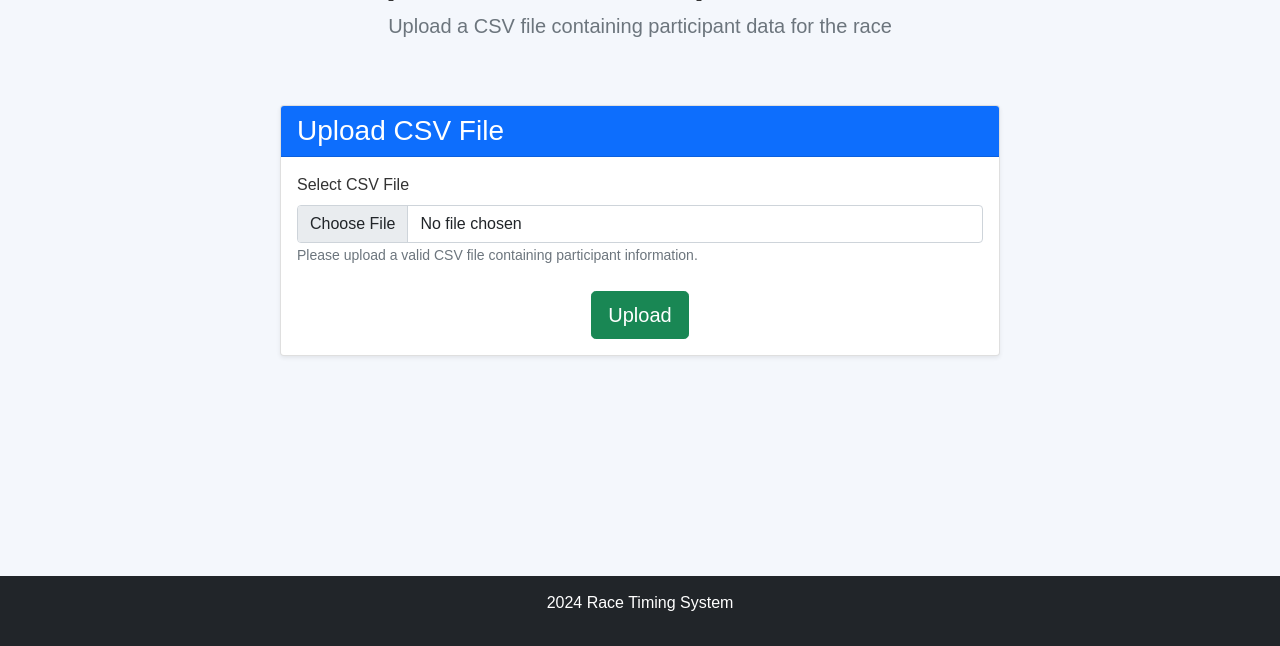
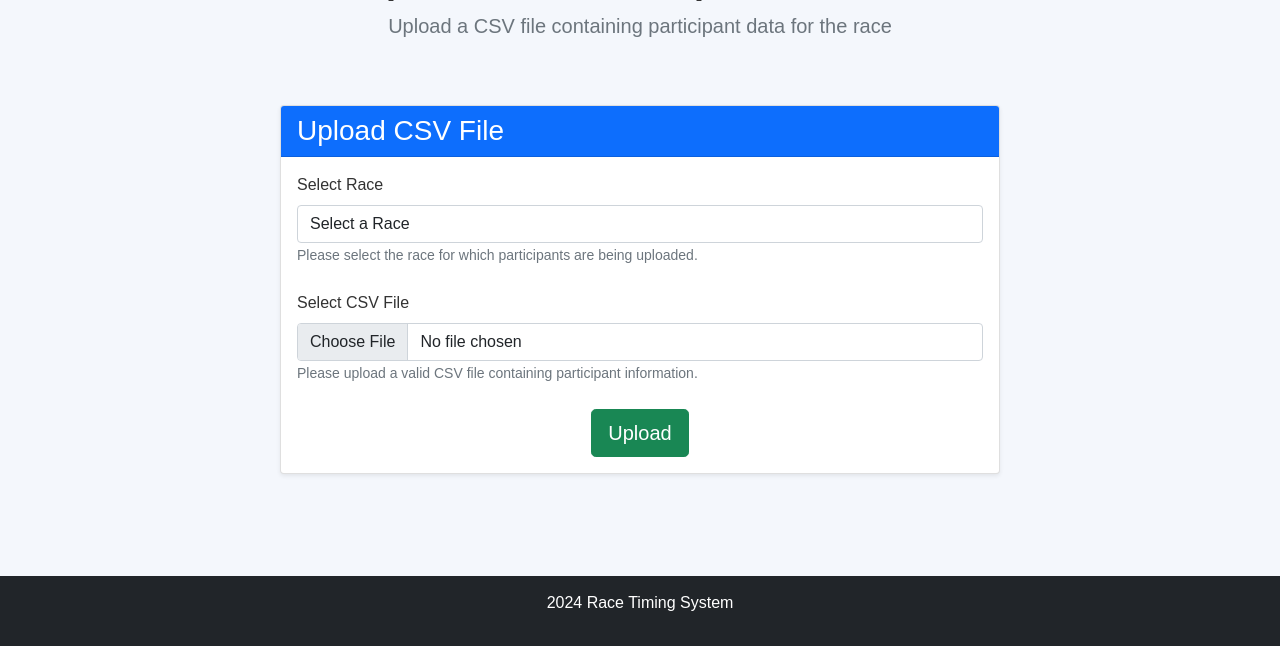
Before and after one commit to JakeGT/RaceTimingSystem, a Django app: page /upload-participants/ in a window 1280 px wide. Shown: the part 154-800 px from the top of the page. Run offline with Django 5.2, Linux system fonts and the light colour scheme; data comes from the database, SQL or seed files in the repository.

Commit message:
Reconfigured UI

```diff
--- a/running/app/templates/app/upload_participants.html
+++ b/running/app/templates/app/upload_participants.html
@@ -37,6 +37,18 @@
                     <form method="POST" enctype="multipart/form-data">
                         {% csrf_token %}
 
+                        <!-- Race Selection Dropdown -->
+                        <div class="form-group mb-4">
+                            <label for="race" class="form-label">Select Race</label>
+                            <select name="race_id" id="race" class="form-control" required>
+                                <option value="" disabled selected>Select a Race</option>
+                                {% for race in races %}
+                                    <option value="{{ race.id }}">{{ race.name }}</option>
+                                {% endfor %}
+                            </select>
+                            <small class="form-text text-muted">Please select the race for which participants are being uploaded.</small>
+                        </div>
+
                         <!-- File Upload Input -->
                         <div class="form-group mb-4">
                             <label for="file" class="form-label">Select CSV File</label>
--- a/running/app/urls.py
+++ b/running/app/urls.py
@@ -13,9 +13,6 @@ urlpatterns = [
     #  race configuration page
     path('race-config/', views.race_config, name='race_config'),
 
-    #  automatic results page
-    path('real-time-results/', views.real_time_results, name='real_time_results'),
-
     #  participants page
     path('upload-participants/', views.upload_participants, name='upload_participants'),
 
--- a/running/app/views.py
+++ b/running/app/views.py
@@ -2,20 +2,53 @@
 
 # -------------------------------------------------- Import Libraries --------------------------------------------------
 import csv
-from django.shortcuts import render, redirect
-from django.http import JsonResponse
+from django.shortcuts import render, redirect, get_object_or_404
 from django.contrib import messages
-from .models import Participant, RaceResult, RaceConfig
+from .models import Participant, RaceResult, Race
 
 # ------------------------------------------------ Function Definitions ------------------------------------------------
 def dashboard(request):
     """
-    View for the dashboard.
+    View for the dashboard with race selection.
     """
 
+    #  get the race_id
+    race_id = request.GET.get('race_id')
+
+    try:
+        #  ensure race_id is an integer
+        race_id = int(race_id) if race_id else None
+
+    except ValueError:
+        race_id = None
+
+    #  fetch all races for dropdown
+    races = Race.objects.all()
+
+    if not races:
+        #  if no races exist, show a message to the user
+        return render(request, 'app/dashboard.html', {
+            'races': races,
+            'message': 'No races available. Please add a race first.'
+        })
+
+    if race_id:
+        #  try to get the current race based on the given race_id
+        current_race = get_object_or_404(Race, id=race_id)
+    else:
+        #  default to the first race if no race_id is provided
+        current_race = races.first()
+
+    #  use the current_race.id for getting participants and results
     participants = Participant.objects.all()
     results = RaceResult.objects.all().order_by('total_time')
-    return render(request, 'app/dashboard.html', {'participants': participants, 'results': results})
+
+    return render(request, 'app/dashboard.html', {
+        'current_race': current_race,
+        'races': races,
+        'participants': participants,
+        'results': results,
+    })
 
 def race_config(request):
     """
@@ -31,7 +64,7 @@ def race_config(request):
         race_categories = request.POST.getlist('race_categories')
 
         try:  #  try to save the race configuration to the database
-            RaceConfig.objects.create(
+            Race.objects.create(
                 name=race_name,
                 date=race_date,
                 start_time=start_time,
@@ -40,7 +73,7 @@ def race_config(request):
 
             #  success message
             messages.success(request, 'Race configuration saved successfully!')
-            return redirect('race_config')
+            return redirect('upload_participants')
 
         except Exception as e:
 
@@ -49,95 +82,152 @@ def race_config(request):
 
     return render(request, 'app/race_config.html')
 
-def real_time_results(request):
-    """
-    View for the real time results.
-    """
-
-    #  fetch real-time race data
-    results = RaceResult.objects.all()
-    return JsonResponse({'results': list(results.values())})
-
 
 def upload_results(request):
-    """
-    View for the manual upload of results.
-    """
 
-    if request.method == 'POST' and request.FILES['file']:
+    if request.method == "POST" and request.FILES["file"]:
+        file = request.FILES["file"]
+        race_id = request.POST["race_id"]
 
-        #  obtain the csv file storing the results
-        file = request.FILES['file']
+        #  find the selected race
+        try:
+            race = Race.objects.get(id=race_id)
+        except Race.DoesNotExist:
+            messages.error(request, "Selected race does not exist.")
+            return redirect('upload_results')
 
-        try:  #  try to process results data
-            decoded_file = file.read().decode('utf-8').splitlines()
-            reader = csv.DictReader(decoded_file)
+        #  validate the file is a CSV
+        if not file.name.endswith('.csv'):
+            messages.error(request, "The uploaded file must be a CSV.")
+            return redirect('upload_results')
 
-            #  process each row in the results CSV file
-            for row in reader:
-                race_number = row.get('race_number')
-                total_time = row.get('total_time')
+        #  process the uploaded CSV file
+        try:
+            csv_file = file.read().decode('utf-8').splitlines()
+            csv_reader = csv.DictReader(csv_file)
 
-                #  find the participant by race number
-                try:
-                    participant = Participant.objects.get(race_number=race_number)
-                except Participant.DoesNotExist:
-                    messages.error(request, f"Participant with race number {race_number} does not exist.")
+            #  validate the csv format
+            expected_headers = {"race_number", "total_time"}
+            if set(csv_reader.fieldnames) != expected_headers:
+                messages.error(request, "CSV file must contain 'race_number' and 'total_time' columns.")
+                return redirect('upload_results')
+
+            #  iterate through each row in the CSV
+            for row in csv_reader:
+
+                #  ensure each row contains the necessary fields and valid data
+                race_number = row.get("race_number")
+                total_time = row.get("total_time")
+
+                if not race_number or not total_time:
+                    messages.warning(request, f"Missing data for race number {race_number}. Skipping row.")
                     continue
 
-                #  create or update the race result
-                RaceResult.objects.update_or_create(
-                    participant=participant,
-                    defaults={'total_time': total_time}
-                )
+                try:
+                    #  validate total_time format HH:MM:SS
+                    hours, minutes, seconds = map(int, total_time.split(':'))
+                    if not (0 <= hours <= 23 and 0 <= minutes <= 59 and 0 <= seconds <= 59):
+                        messages.warning(request, f"Invalid time format for race number {race_number}. Skipping row.")
+                        continue
+                except ValueError:
+                    messages.warning(request, f"Invalid time format for race number {race_number}. Skipping row.")
+                    continue
 
-            #  success message
-            messages.success(request, 'Race results uploaded successfully!')
-            return redirect('upload_results')
+                #  check if the race_number exists
+                participant = race.participants.filter(race_number=race_number).first()
 
+                if participant:
+                    #  if the participant exists, update the result
+                    RaceResult.objects.update_or_create(
+                        participant=participant,
+                        defaults={'total_time': total_time}
+                    )
+                else:
+                    #  if the participant does not exist, log a warning
+                    messages.warning(request, f"Participant with race number {race_number} not found for this race.")
+
+            messages.success(request, "Results uploaded successfully.")
         except Exception as e:
+            messages.error(request, f"Error uploading CSV file: {e}")
 
-            #  error message
-            messages.error(request, f"Error processing file: {e}")
+    #  get all available races
+    races = Race.objects.all()
+    selected_race = races.first() if races.exists() else None
 
-    return render(request, 'app/upload_results.html')
+    return render(request, 'app/upload_results.html', {
+        'races': races,
+        'selected_race': selected_race
+    })
+
 
 def upload_participants(request):
     """
-    View for uploading participants.
+    View for uploading participants to a selected race via CSV.
+    Handles CSV format with Name, Race Number, Age, and Gender columns.
     """
 
-    if request.method == 'POST' and request.FILES['file']:
-        uploaded_file = request.FILES['file']
+    #  get all races
+    races = Race.objects.all()
 
-        try:  #  try to read and decode the participant CSV file
-            file_content = uploaded_file.read().decode('utf-8').splitlines()
-            csv_reader = csv.reader(file_content)
+    if request.method == 'POST':
+        #  get the selected race from the form
+        race_id = request.POST.get('race_id')
+        if not race_id:
+            messages.error(request, "Please select a race.")
+            return redirect('upload_participants')
 
-            #  skip the header row if present
-            next(csv_reader)
+        race = get_object_or_404(Race, id=race_id)
 
-            #  process each row in the CSV, containing name, number and age
+        #  get the uploaded file
+        csv_file = request.FILES['file']
+        if not csv_file.name.endswith('.csv'):
+            messages.error(request, "The uploaded file must be a CSV.")
+            return redirect('upload_participants')
+
+        #  read and process the CSV file
+        try:
+            decoded_file = csv_file.read().decode('utf-8').splitlines()
+            csv_reader = csv.reader(decoded_file)
+            header = next(csv_reader)
+
+            #  check if the header has the expected columns
+            if header != ['Name', 'Race Number', 'Age', 'Gender']:
+                messages.error(request, "Invalid CSV format. The header must be: Name, Race Number, Age, Gender.")
+                return redirect('upload_participants')
+
+            #  create participants from the CSV
             for row in csv_reader:
-                name = row[0]
-                race_number = row[1]
-                age = row[2]
+                if len(row) != 4:  #  ensure there are exactly 4 columns (Name, Race Number, Age, Gender)
+                    messages.warning(request, f"Skipping row: Invalid number of columns. Expected 4, got {len(row)}.")
+                    continue  #  skip incomplete rows
 
-                #  TODO - handle other formats/data
+                #  unpack row data
+                name, race_number, age, gender = row
 
-                #  create or update participant in the database
-                Participant.objects.get_or_create(
+                #  validate data
+                if not race_number.isdigit():
+                    messages.warning(request, f"Skipping row: Invalid race number '{race_number}' (must be an integer).")
+                    continue
+
+                if not age.isdigit() or int(age) <= 0:
+                    messages.warning(request, f"Skipping row: Invalid age '{age}' (must be a positive integer).")
+                    continue
+
+                #  create participant object
+                Participant.objects.create(
                     name=name,
                     race_number=race_number,
-                    age=age
+                    age=int(age),
+                    gender=gender.lower(),
+                    race_id=race.id
                 )
 
-            #  success message
-            messages.success(request, 'Participants uploaded successfully!')
-            return redirect('dashboard')
+            messages.success(request, f"Participants have been successfully uploaded to {race.name}.")
         except Exception as e:
+            messages.error(request, f"An error occurred while processing the CSV file: {e}")
 
-            #  error message
-            messages.error(request, f"Error processing file: {e}")
+        return redirect('upload_participants')
 
-    return render(request, 'app/upload_participants.html')
+    return render(request, 'app/upload_participants.html', {
+        'races': races,
+    })
```
Also changed, not shown: running/app/models.py (+29 -27 lines), running/app/templates/app/dashboard.html (+21 -1 lines), running/app/templates/app/upload_results.html (+14 -2 lines), running/app/tests.py (+4 -13 lines), running/examples/example_participants.csv (+4 -4 lines), running/app/migrations/0005_rename_raceconfig_race_participant_race.py (added), running/db.sqlite3, 4 other files.
